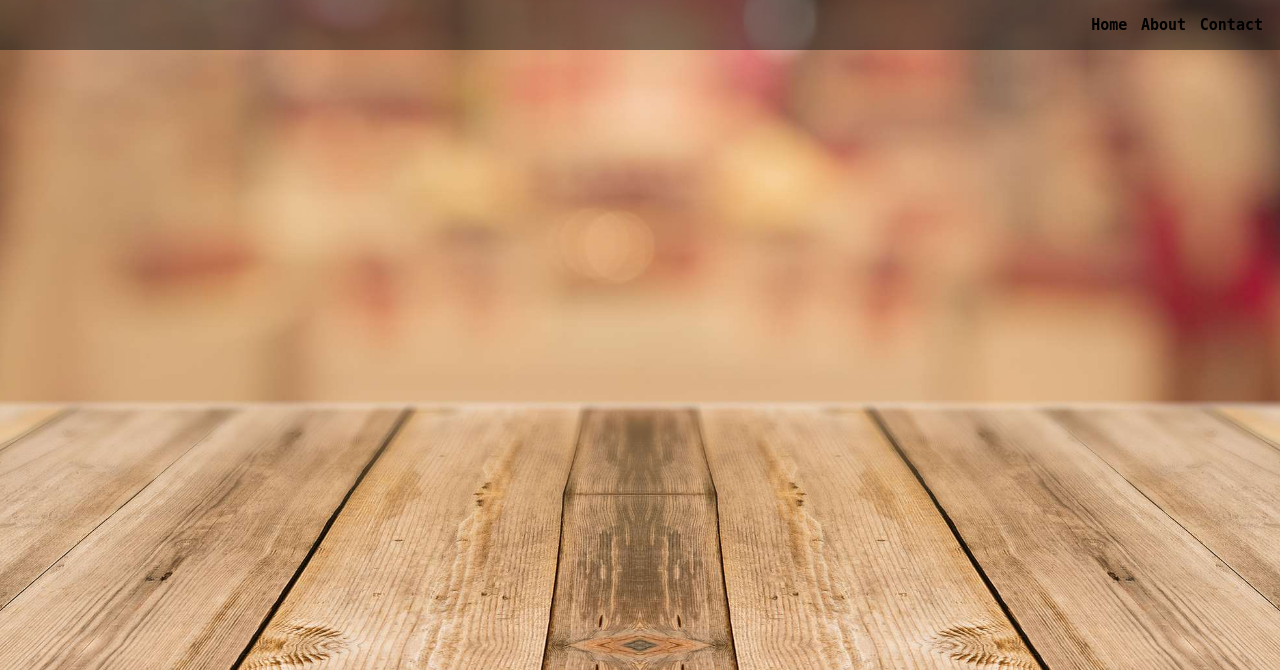
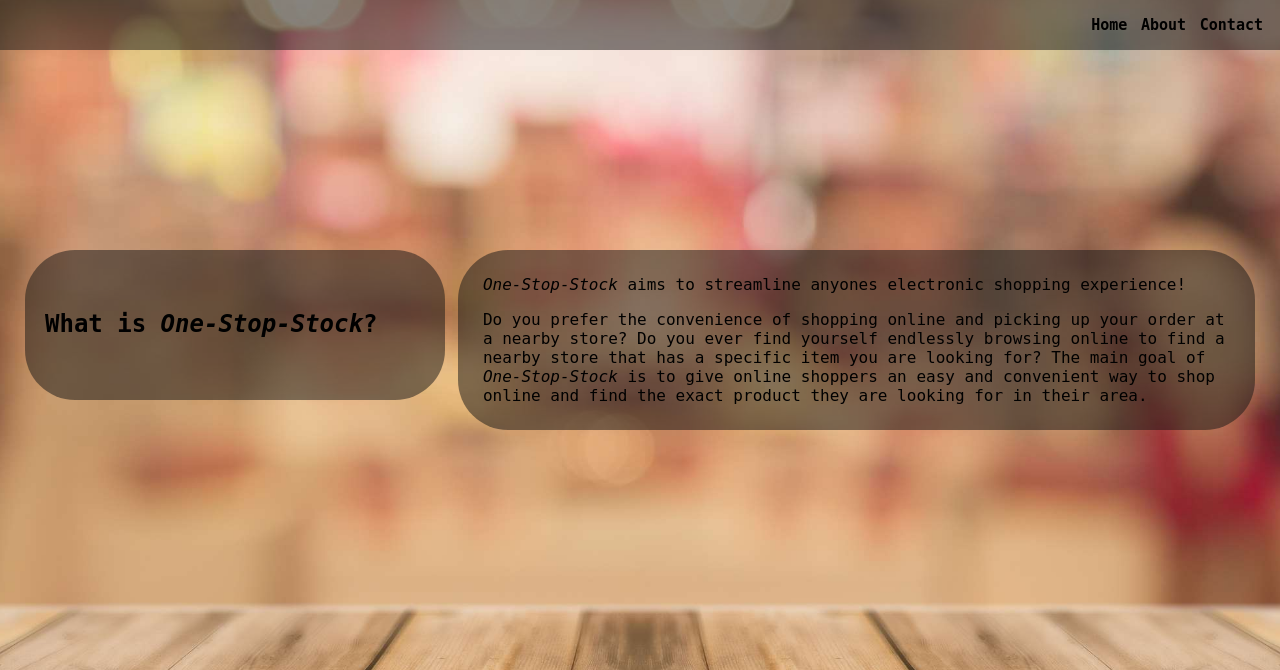
Before and after one commit to One-Stop-Stock/Main-OneStopStock, a Django app: page /about/ in a window 1280 px wide. Shown: the top 670 px of the page. Run offline with Django 4.2, Linux system fonts and the light colour scheme.

Commit message:
Finished about page...

```diff
--- a/main/main/settings.py
+++ b/main/main/settings.py
@@ -116,7 +116,7 @@ USE_TZ = True
 # https://docs.djangoproject.com/en/4.1/howto/static-files/
 
 STATIC_URL = 'static/'
-STATICFILES_DIRS = [os.path.join(BASE_DIR, 'static'),]
+STATICFILES_DIRS = [os.path.join(BASE_DIR, "static"),]
 
 # Default primary key field type
 # https://docs.djangoproject.com/en/4.1/ref/settings/#default-auto-field
--- a/main/static/style.css
+++ b/main/static/style.css
@@ -6,14 +6,6 @@ body {
     font-family: monospace, Arial, sans-serif;
     margin: 0px 0px 0px 0px;
 }
-
-#about-page-body {
-    background-repeat: no-repeat;
-    background-size: 2500px;
-    background-position: center center;
-}
-
-#home-page-body {}
 
 a {color:#000000; text-decoration: none;}
 a:visited {color:#000000;}
--- a/main/templates/about.html
+++ b/main/templates/about.html
@@ -9,7 +9,7 @@
     <link rel="shortcut icon" type="image/png" href="{% static 'favicon.ico' %}"/>
     <link rel="stylesheet" href="{% static 'style.css' %}">
 </head>
-<body id="about-page-body" style="background-image: url('./static/about-blur-blurry.jpg')">
+<body id="about-page-body" style="background-image: url('../static/about-blur-blurry.jpg')">
     <div>
     <div id="headerhelp">
         <header id="header">
@@ -18,6 +18,25 @@
             <a class="navheading" href="" id="rightmost-link">Contact</a>
         </header>
     </div>
+    <div id="about-content" style="display: flex; flex-direction: row; margin: 200px 25px 25px;">
+        <div id="about-left-side" style="width: 800px; height: 150px; background-color: rgba(20, 20, 20, 0.5); border-radius: 50px; justify-content: center;">
+            <h2 style="margin-left: 20px; margin-top: 60px;">What is <em>One-Stop-Stock</em>?</h2>
+        </div>
+        <div id="space-between" style="width: 25px"></div>
+        <div id="about-right-side" style=" width: 1500px; background-color: rgba(20, 20, 20, 0.5); padding: 5px; border-radius: 50px;">
+            <div style="margin: 20px;">
+            <p><em>One-Stop-Stock</em> aims to streamline anyones electronic shopping experience!</p>
+            <p>
+                Do you prefer the convenience of shopping online and picking up your
+                order at a nearby store? Do you ever find yourself endlessly browsing
+                online to find a nearby store that has a specific item you are looking
+                for? The main goal of <em>One-Stop-Stock</em> is to give online shoppers an easy and
+                convenient way to shop online and find the exact product they are
+                looking for in their area.
+            </p>
+            </div>
+        </div>
+    </div>
     <footer id="footer">
         <p id="contributers">Contibuters: Tristen Bizzaro, Ryan Phan, Ryley Gonzales</p>
     </footer>
```
